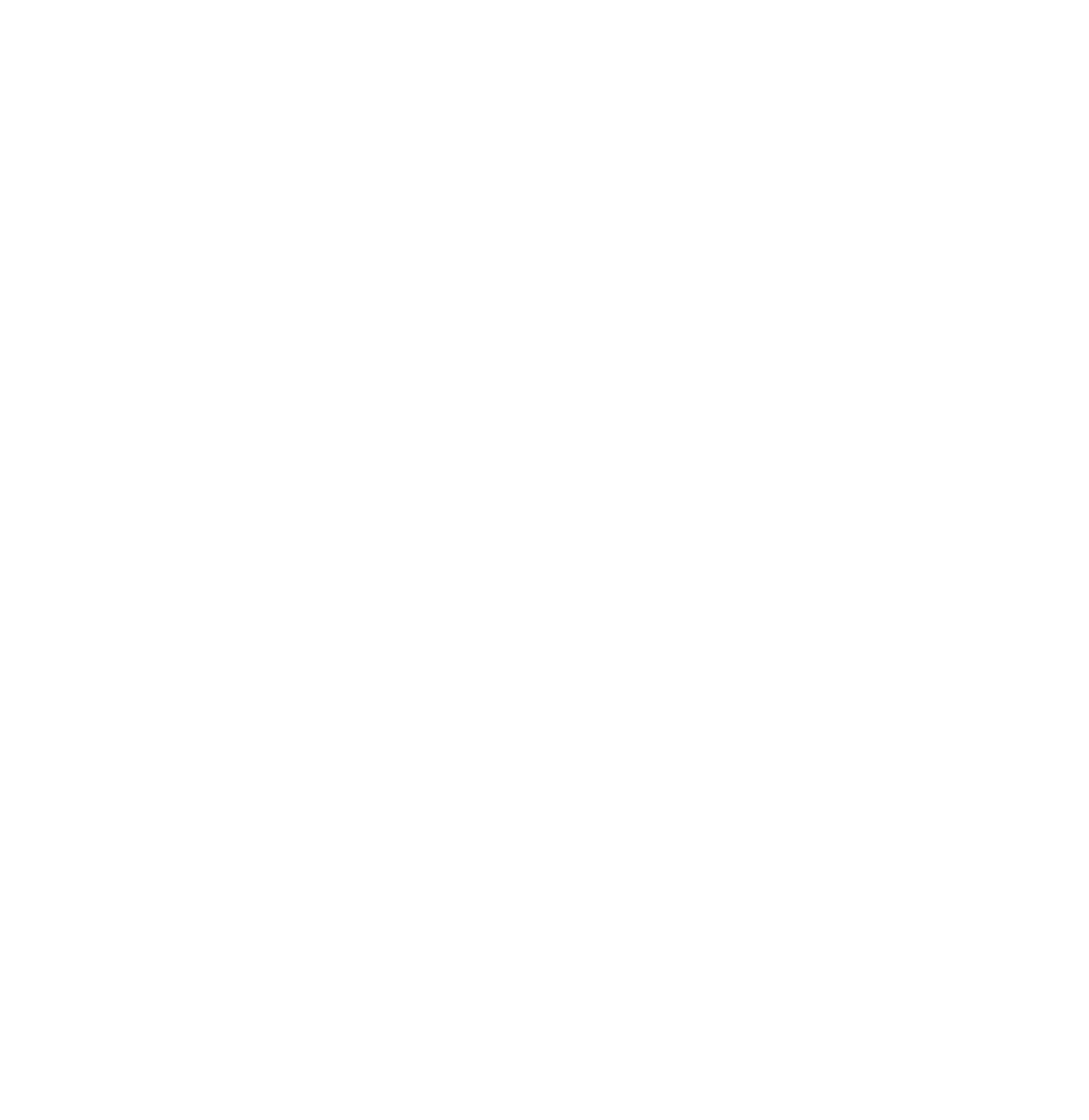
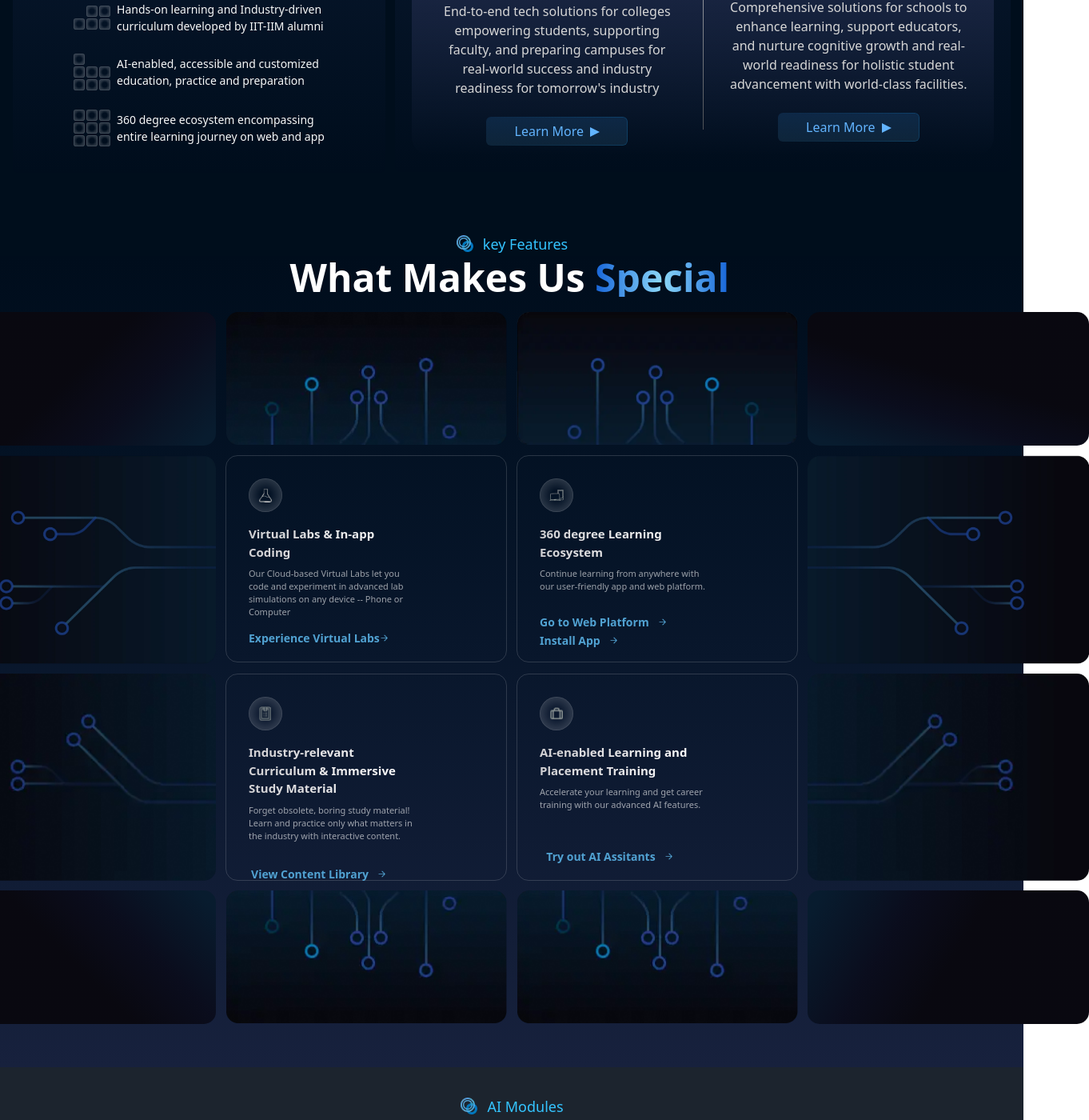
Before and after one commit to Mohfazam/REDUCATE, a Next.js app: page / in a window 1280 px wide. Shown: the part 1320-2720 px from the top of the page at 80% size, 1362 px wide, since content can reach past the window. Before the commit the page ends 860 px from the top, so only its background shows below. Built offline with nearby package versions, Linux system fonts and the light colour scheme.

Commit message:
EcoSystem

```diff
--- /dev/null
+++ b/app/Components/EcoSystem.tsx
@@ -0,0 +1,11 @@
+export const EcoSystem = () => {
+    return(
+        <div className="w-full h-[1376px] ">
+            EcoSystem
+        </div>
+    )
+}
+
+const Container = () => {
+
+}
--- a/app/UI/CardV1.tsx
+++ b/app/UI/CardV1.tsx
@@ -55,7 +55,7 @@
     type: 'first' | 'second' | 'third';
 }
 
-const Square = () => {
+export const Square = () => {
     return (
         <div
             className="h-[14px] w-[14px] rounded-[2.8px]"
--- a/app/page.tsx
+++ b/app/page.tsx
@@ -1,4 +1,5 @@
 import { AIModules } from "./Components/AIModules";
+import { EcoSystem } from "./Components/EcoSystem";
 import { Features } from "./Components/Features";
 import { Hero } from "./Components/Hero";
 import { IntroSection } from "./Components/IntroSection";
@@ -10,9 +11,10 @@
 
         <div>
           <Hero />
-          {/* <IntroSection />
+          <IntroSection />
           <Features />
-          <AIModules /> */}
+          <AIModules />
+          <EcoSystem />
         </div>
   );
 }
```
